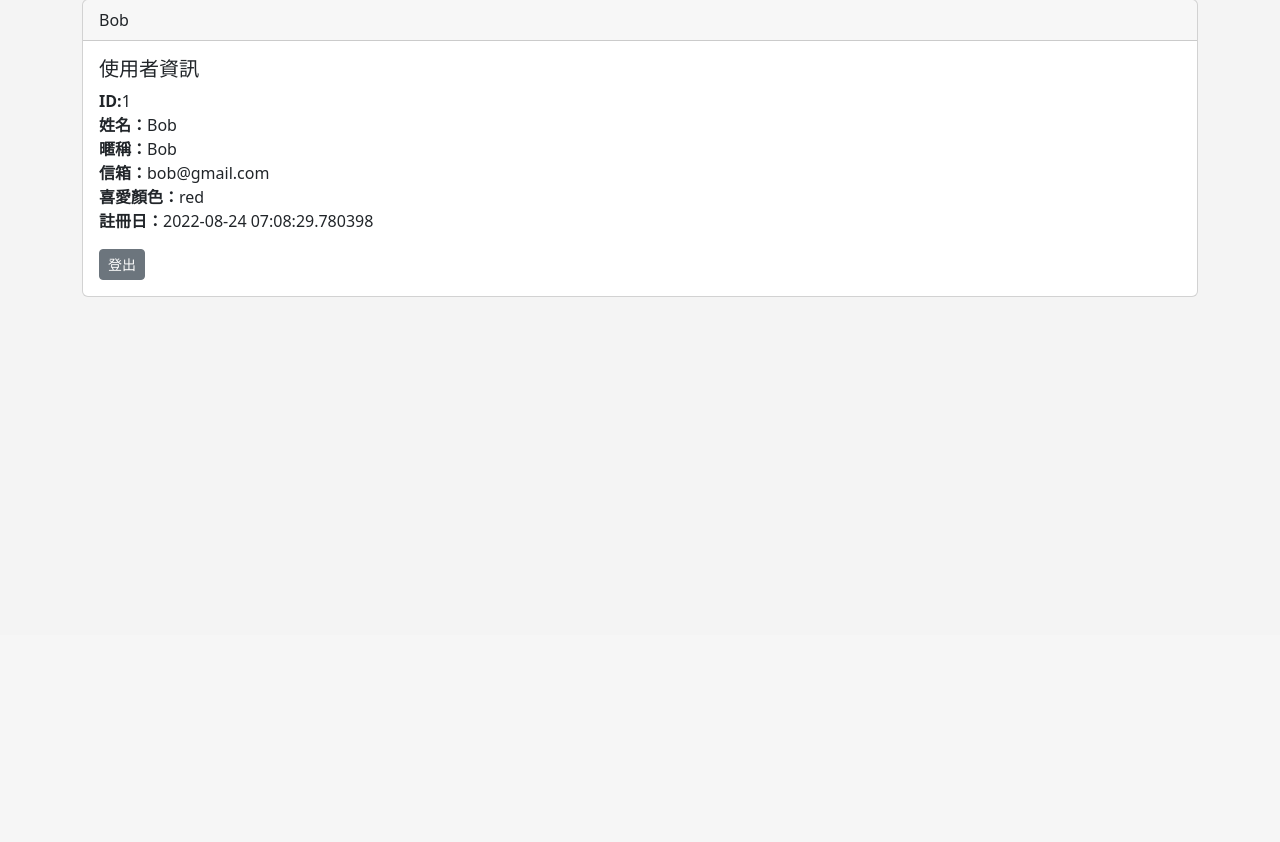
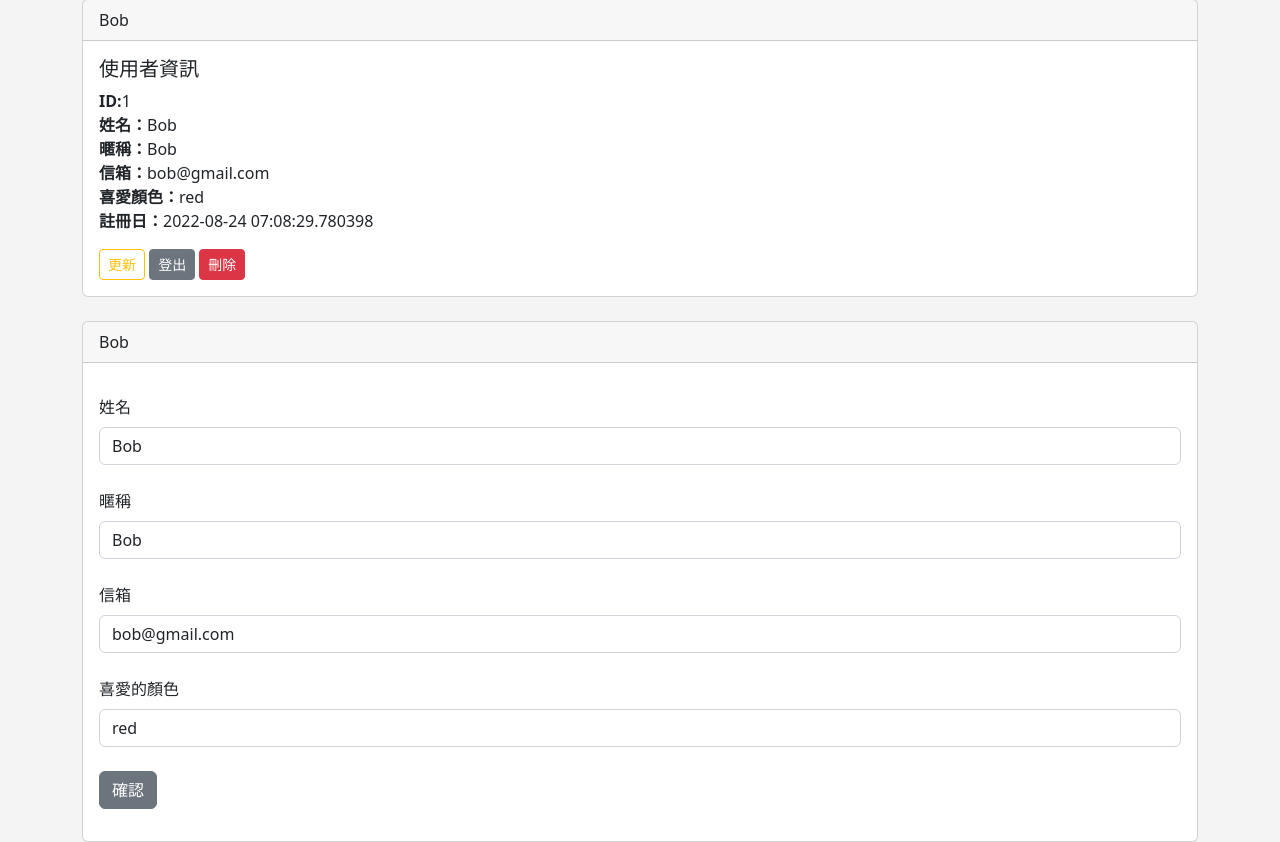
Before and after one commit to hominchen/hominflask2, a Flask app: page /dashboard in a window 1280 px wide. Shown: the part 165-1007 px from the top of the page. Before the commit the page ends 462 px from the top, so only its background shows below. Run offline with Flask 2, Linux system fonts and the light colour scheme; a user stored in the database is signed in.

Commit message:
update dashboard2

```diff
--- a/app.py
+++ b/app.py
@@ -52,9 +52,31 @@ def login():
 @app.route('/dashboard', methods=['GET', 'POST'])
 @login_required
 def dashboard():
+    form = UserForm()
+    id = current_user.id
+    name_to_update = Users.query.get_or_404(id)
+    if request.method == 'POST':
+        name_to_update.name=request.form['name']
+        name_to_update.email=request.form['email']
+        name_to_update.favorite_color=request.form['favorite_color']
+        name_to_update.username=request.form['username']
+        try:
+            db.session.commit()
+            flash('使用者已成功更新')
+            return render_template('update.html',
+                form=form,
+                name_to_update=name_to_update)
+        except:
+            flash("看來有些問題，請再試試！")
+            return render_template("update.html",
+                form=form,
+                name_to_update=name_to_update)
+    else:
+        return render_template("dashboard.html",
+            form=form,
+            name_to_update=name_to_update,
+            id=id)
 
-    return render_template('dashboard.html'
-        )
 #11-4 logout登出
 @app.route('/logout', methods=['GET', 'POST'])
 @login_required
@@ -95,7 +117,7 @@ def name():
 #05 使用者增加
 @app.route('/user/add', methods=['GET', 'POST'])
 def add_user():
-    name = None
+    email = None
     form = UserForm()
     if form.validate_on_submit():
         user = Users.query.filter_by(email=form.email.data).first()
@@ -125,7 +147,7 @@ def add_user():
 
     return render_template("add_user.html",
         form=form,
-        name=name,
+        email=email,
         our_users=our_users
         )
 
@@ -138,6 +160,7 @@ def update(id):
         name_to_update.name=request.form['name']
         name_to_update.email=request.form['email']
         name_to_update.favorite_color=request.form['favorite_color']
+        name_to_update.username=request.form['username']
         try:
             db.session.commit()
             flash('使用者已成功更新')
--- a/templates/dashboard.html
+++ b/templates/dashboard.html
@@ -25,8 +25,37 @@
             <strong>喜愛顏色：</strong>{{ current_user.favorite_color }}<br/>
             <strong>註冊日：</strong>{{ current_user.date_added }}<br/>
           </p>
+          <a href="{{ url_for('update', id=current_user.id) }}" class="btn btn-outline-warning btn-sm">更新</a>
           <a href="{{ url_for('logout') }}" class="btn btn-secondary btn-sm">登出</a>
+          <a href="{{ url_for('delete', id=current_user.id) }}" class="btn btn-danger btn-sm">刪除</a>
         </div>
+    </div>
+    <br/>
+
+    <div class="card">
+      <div class="card-header">
+        {{ current_user.name }}
       </div>
+      <div class="card-body">
+        <p class="card-text">
+          <form action='/dashboard' method="POST">
+            {{ form.hidden_tag() }}
 
+            {{ form.name.label(class="form-label") }}
+            {{ form.name(class="form-control", value=name_to_update.name) }}
+            <br/>
+            {{ form.username.label(class="form-label") }}
+            {{ form.username(class="form-control", value=name_to_update.username) }}
+            <br/>
+            {{ form.email.label(class="form-label") }}
+            {{ form.email(class="form-control", value=name_to_update.email) }}
+            <br/>
+            {{ form.favorite_color.label(class="form-label") }}
+            {{ form.favorite_color(class="form-control", value=name_to_update.favorite_color) }}
+            <br/>
+            {{ form.submit(class="btn btn-secondary") }}
+          </form>
+        </p>
+      </div>
+    </div>
 {% endblock %}
--- a/templates/update.html
+++ b/templates/update.html
@@ -32,6 +32,9 @@
                 {{ form.name.label(class="form-label") }}
                 {{ form.name(class="form-control", value=name_to_update.name) }}
                 <br/>
+                {{ form.username.label(class="form-label") }}
+                {{ form.username(class="form-control", value=name_to_update.username) }}
+                <br/>
                 {{ form.email.label(class="form-label") }}
                 {{ form.email(class="form-control", value=name_to_update.email) }}
                 <br/>
```
